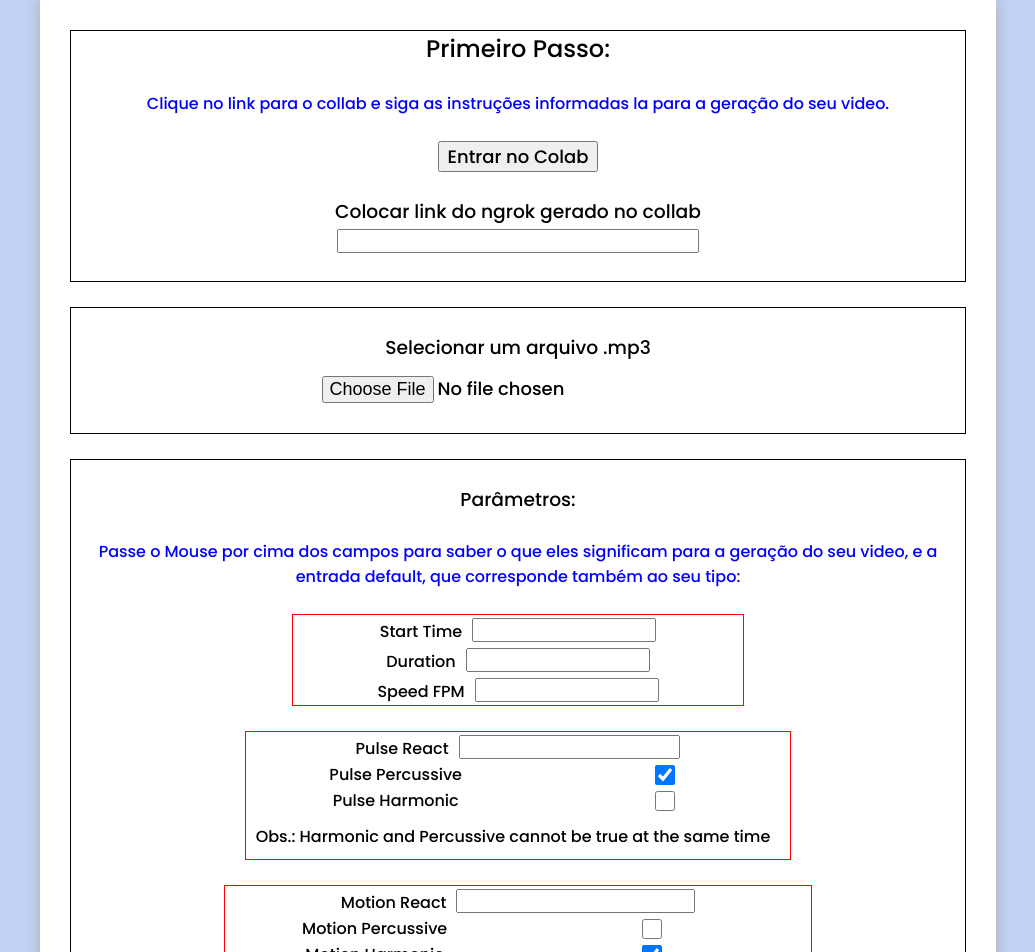
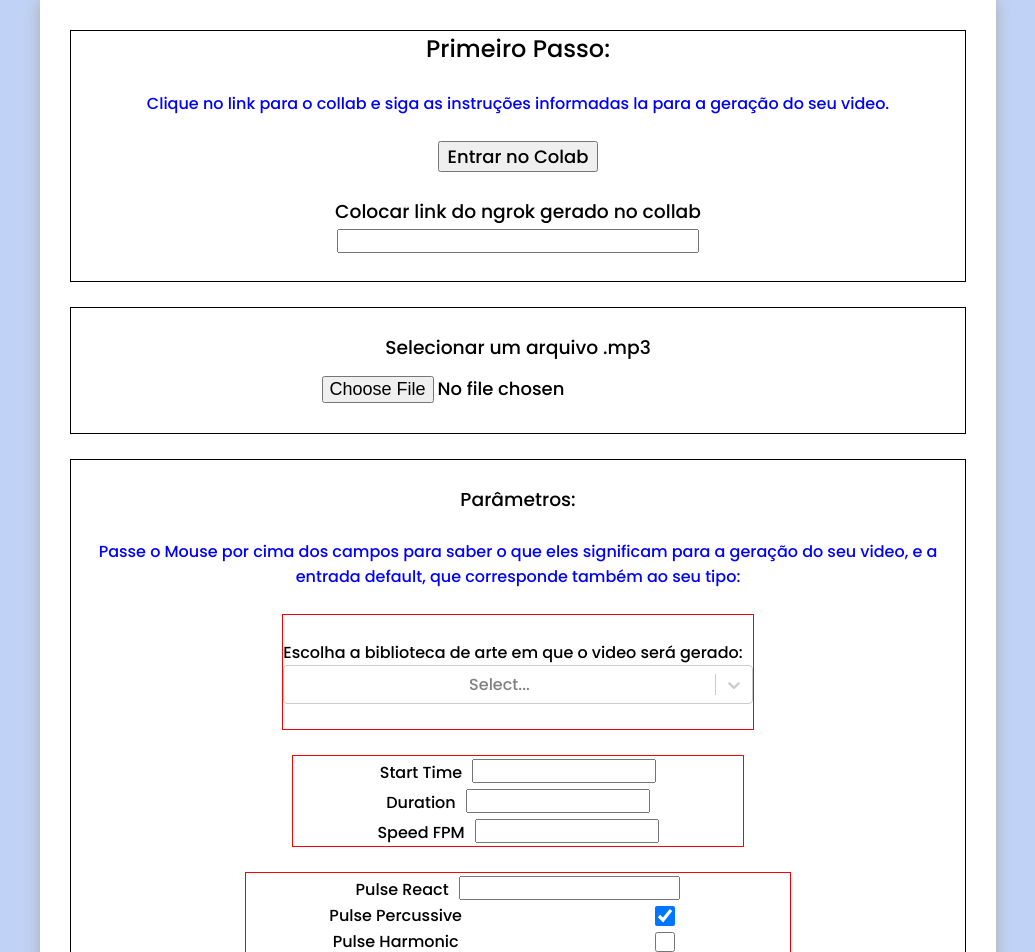
Before and after one commit to lcld99/projCriatComp, a React (Create React App) app: page / in a window 1280 px wide. Shown: the top 952 px of the page, without its empty margins (122-1157 px from the left). Built offline with nearby package versions, Linux system fonts and the light colour scheme.

Commit message:
adicao do dropdown

```diff
--- a/src/pages/Home/Home.jsx
+++ b/src/pages/Home/Home.jsx
@@ -20,6 +20,8 @@ const Home = () => {
   const [selectedFile, setSelectedFile] = useState();
   const [videoFile, setVideoFile] = useState("");
   const [isLoading, setIsLoading] = useState(true);
+  const [style, setSelectedStyle] = useState(null);
+  const options = [{ value: 'abstract photos', label: 'abstract photos' }, { value: 'wikiart faces', label: 'wikiart faces' }, { value: 'pokemon', label: 'pokemon' }, { value: 'anime portraits', label: 'anime portraits' }, { value: 'church', label: 'church' }, { value: 'fireworks', label: 'fireworks' }, { value: 'figure drawings', label: 'figure drawings' }, { value: 'my little pony', label: 'my little pony' }, { value: 'abstract art', label: 'abstract art' }, { value: 'ukiyoe faces', label: 'ukiyoe faces' }, { value: 'microscope images', label: 'microscope images' }, { value: 'cat', label: 'cat' }, { value: 'maps', label: 'maps' }, { value: 'panda', label: 'panda' }, { value: 'doors', label: 'doors' }, { value: 'obama', label: 'obama' }, { value: 'butterflies', label: 'butterflies' }, { value: 'grumpy cat', label: 'grumpy cat' }, { value: 'modern art', label: 'modern art' }, { value: 'fursona', label: 'fursona' }, { value: 'floor plans', label: 'floor plans' }, { value: 'ukiyo-e faces', label: 'ukiyo-e faces' }, { value: 'anime faces', label: 'anime faces' }, { value: 'imagenet', label: 'imagenet' }, { value: 'wikiart', label: 'wikiart' }, { value: 'celeba hq faces', label: 'celeba hq faces' }, { value: 'painting faces', label: 'painting faces' }, { value: 'lsun cats', label: 'lsun cats' }, { value: 'wildlife', label: 'wildlife' }]
 
   /*function generateImage_and_getImageUrl() {
     const fetchApi = async () => {
@@ -33,8 +35,6 @@ const Home = () => {
     fetchApi();
   }*/
 
-
-
   function upload() {
     const fetchUp = async () => {
       let form = new FormData();
@@ -45,7 +45,7 @@ const Home = () => {
       })
       const fetchApi = async () => {
         const response = await fetch(
-          `${url}/generate_image/?song=${selectedFile.name}&start=${start}&duration=${duration}&speed_fpm=${speed_fpm}&pulse_react=${pulse_react}&pulse_percussive=${pulse_percussive}&pulse_harmonic=${pulse_harmonic}&motion_react=${motion_react}&motion_percussive=${motion_percussive}`
+          `${url}/generate_image/?song=${selectedFile.name}&style=${style.label}&start=${start}&duration=${duration}&speed_fpm=${speed_fpm}&pulse_react=${pulse_react}&pulse_percussive=${pulse_percussive}&pulse_harmonic=${pulse_harmonic}&motion_react=${motion_react}&motion_percussive=${motion_percussive}`
         ).then((response) => {
           response.text().then(res => {
             //console.log(res);
@@ -119,6 +119,15 @@ const Home = () => {
           <br />
           <div class="parameters">
             <div style={{ border: "1px solid red" }}>
+              <br />
+              <label>Escolha a biblioteca de arte em que o video será gerado:</label>
+              <br />
+              <Select options={options} value={style}
+                onChange={setSelectedStyle} style={{ width: "300px" }} />
+              <br />
+            </div>
+            <br />
+            <div style={{ border: "1px solid red" }}>
               <div>
                 <label for="start" title=" (Default: 0) - Starting timestamp in seconds.">Start Time</label>
                 <input
@@ -129,9 +138,7 @@ const Home = () => {
                 ></input>
               </div>
               <div>
-                <label for="duration" title="Video duration in seconds. If none is passed, full duration of audio
-will be used.
-">Duration</label>
+                <label for="duration" title=" (Default: 2) - Video duration in seconds.">Duration</label>
                 <input
                   type="text"
                   id="duration"
```
